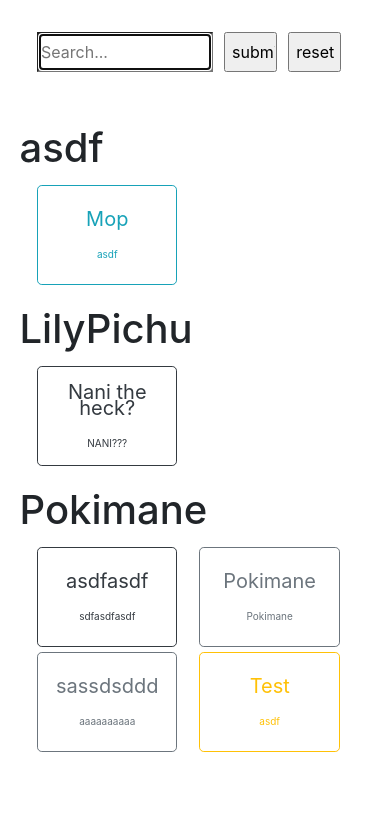
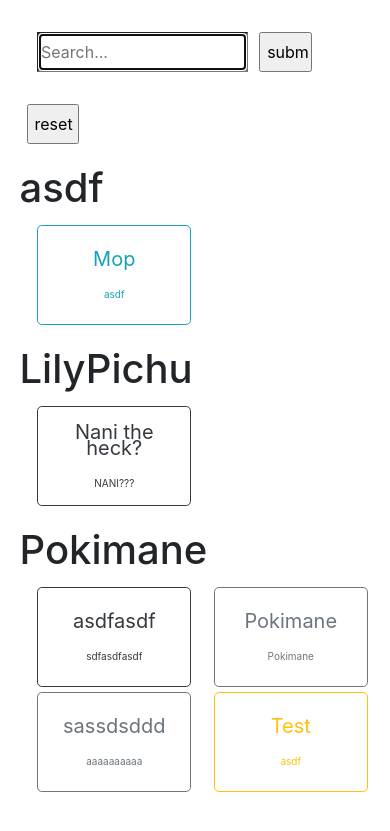
Before and after one commit to ADarkHero/Hero-Soundboard, a PHP site: page / in a window 390 px wide. Shown: the top 831 px of the page. Run offline with PHP 8.4, Linux system fonts and the light colour scheme; data comes from the database, SQL or seed files in the repository.

Commit message:
Small design fixes.

```diff
--- a/css/main.css
+++ b/css/main.css
@@ -17,9 +17,9 @@
     width: 75%;
     margin-left: 5%;
 }
-@media only screen and (max-width: 768px) {
+@media only screen and (max-width: 1000px) {
     .search {
-        width: 50%;
+        width: 60%;
     }
 }
 
@@ -28,7 +28,7 @@
     width: 6.5%;
     margin-left: 1%;
 }
-@media only screen and (max-width: 768px) {
+@media only screen and (max-width: 1000px) {
     .searchbutton {
         width: 15%;
         margin-left: 2%;
@@ -57,9 +57,9 @@
     margin-left: 2%;
     margin-top: 0.25em;
 }
-@media only screen and (max-width: 768px) {
+@media only screen and (max-width: 1000px) {
     .soundButton{
-        width: 40%;
+        width: 44%;
         margin-left: 5%;
     }
 }
```
